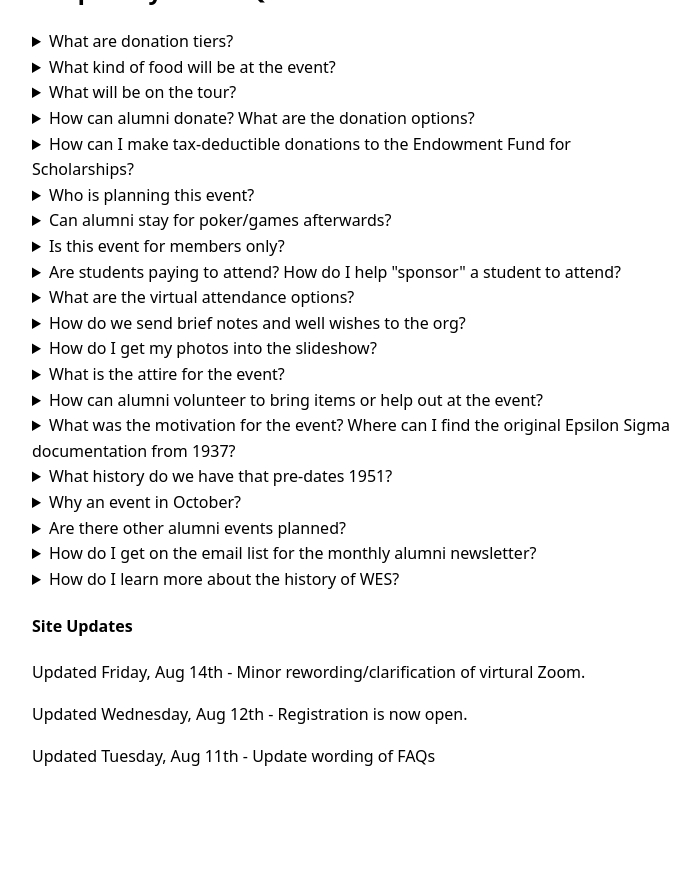
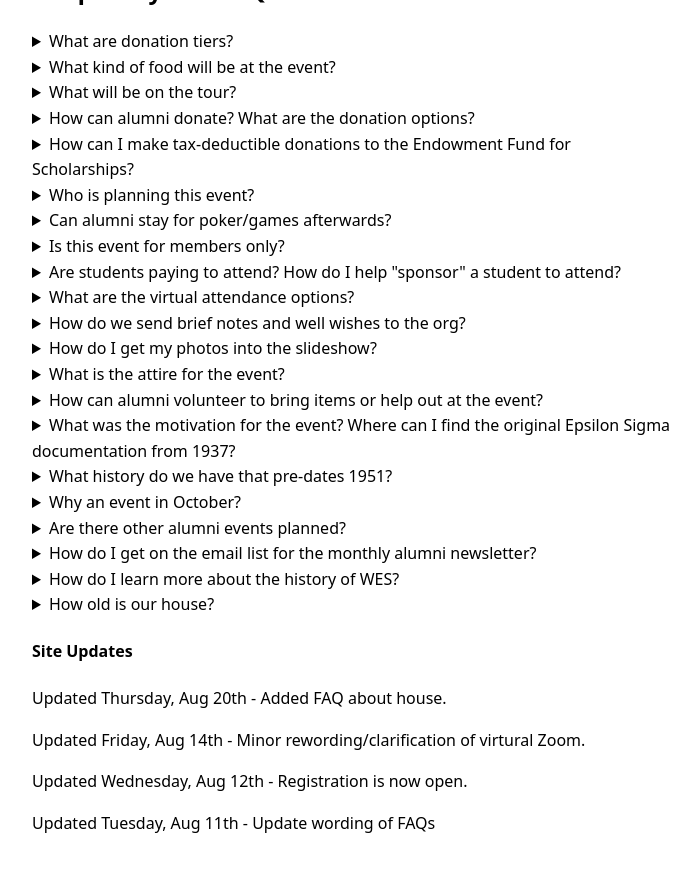
Before and after one commit to mciechanumich/WES100, a Jekyll site: the page built from docs/index.html, in a window 1280 px wide and 900 px high, scrolled down 1388 px. Shown: the top 872 px of the window, without its empty margins (288-988 px from the left). Built offline with Jekyll 4.4.1, drawn with Linux system fonts in a browser that asks for light colours; before the commit the page ends 2221 px from its top, so only the background shows below that.

Commit message:
feat: added faq about house

```diff
--- a/docs/index.html
+++ b/docs/index.html
@@ -286,10 +286,19 @@
     </div>
   </details>
 
+  <details class="faq-item">
+    <summary class="faq-question">How old is our house?</summary>
+    <div class="faq-answer">
+      <p>Our house was built by Frank Bamlet in 1885 and sold to Frank A. Hubel who owned the house for almost 40 years.
+      </p>
+    </div>
+  </details>
+
 </section>
 
     <div class="">
         <h4>Site Updates</h2>
+        <p>Updated Thursday, Aug 20th - Added FAQ about house.</p>
         <p>Updated Friday, Aug 14th - Minor rewording/clarification of virtural Zoom.</p>
         <p>Updated Wednesday, Aug 12th - Registration is now open.</p>
         <p>Updated Tuesday, Aug 11th - Update wording of FAQs</p>
```
